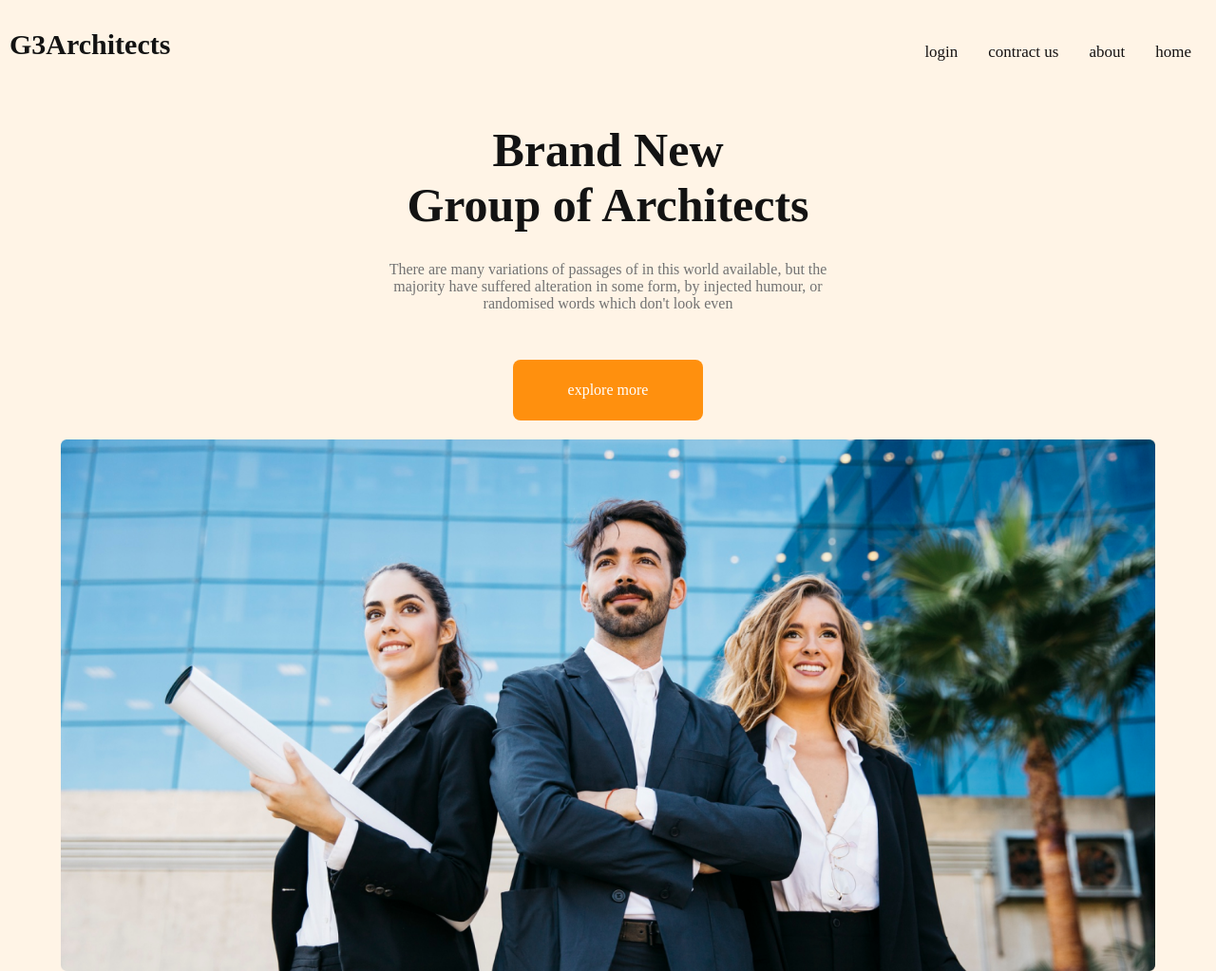
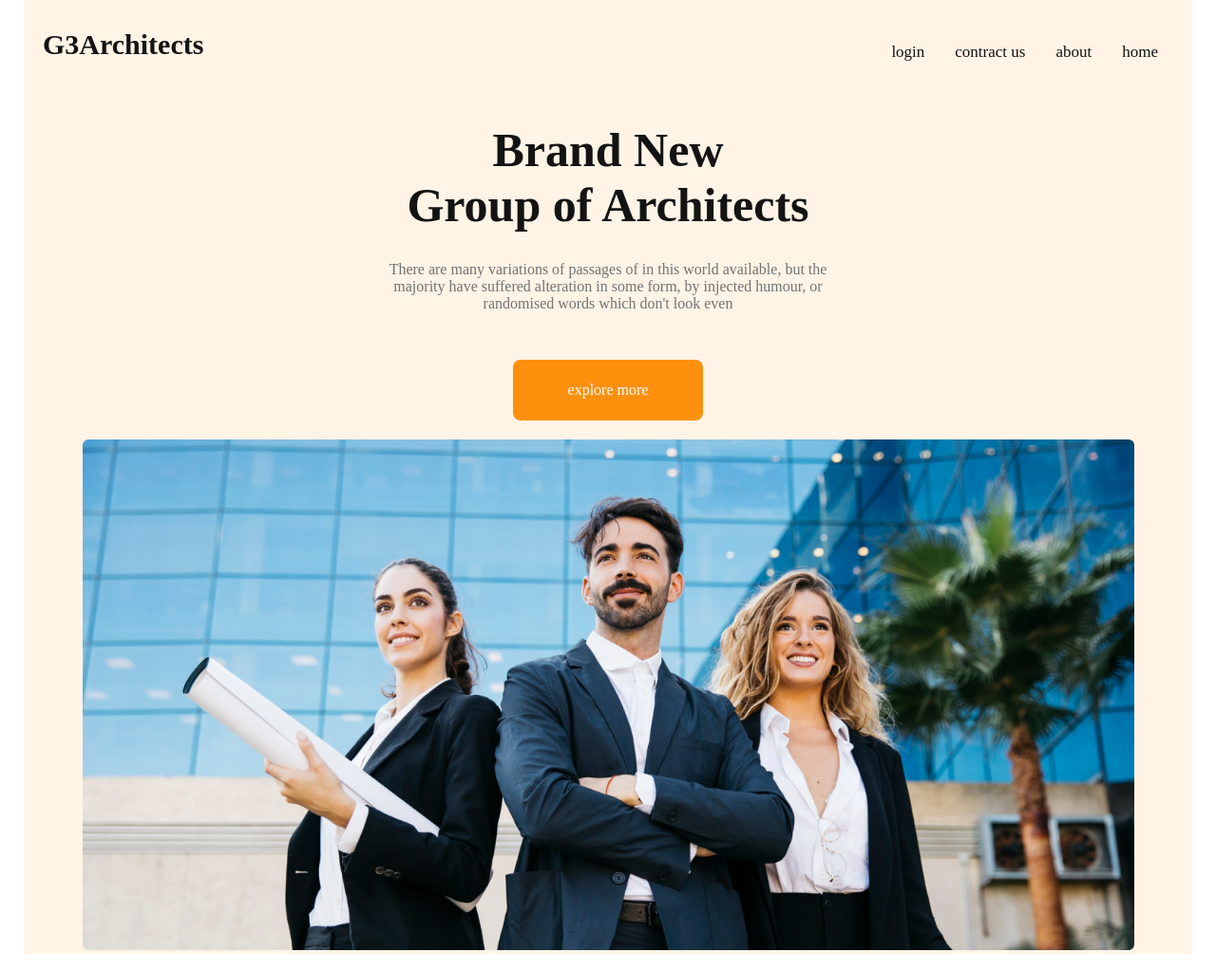
Before and after one commit to sobujhasan1000/second-assingment-sobuj, a plain HTML site: page index.html in a window 1280 px wide. Shown: the top 1023 px of the page at 95% size. Drawn offline with Linux system fonts and the light colour scheme.

Commit message:
project done

```diff
--- a/style.css
+++ b/style.css
@@ -11,6 +11,7 @@ header area style
 }
 .header-area{
     background-color: rgba(255, 144, 14, 0.1);
+    margin: 0 25px;
 
 }
 
@@ -18,7 +19,7 @@ nav{
     display: flex;
     justify-content: space-between;
     align-items: center;
-    margin:0 10px;
+    margin:0 20px;
     padding-top:30px;
 }
 .company-name{
```
